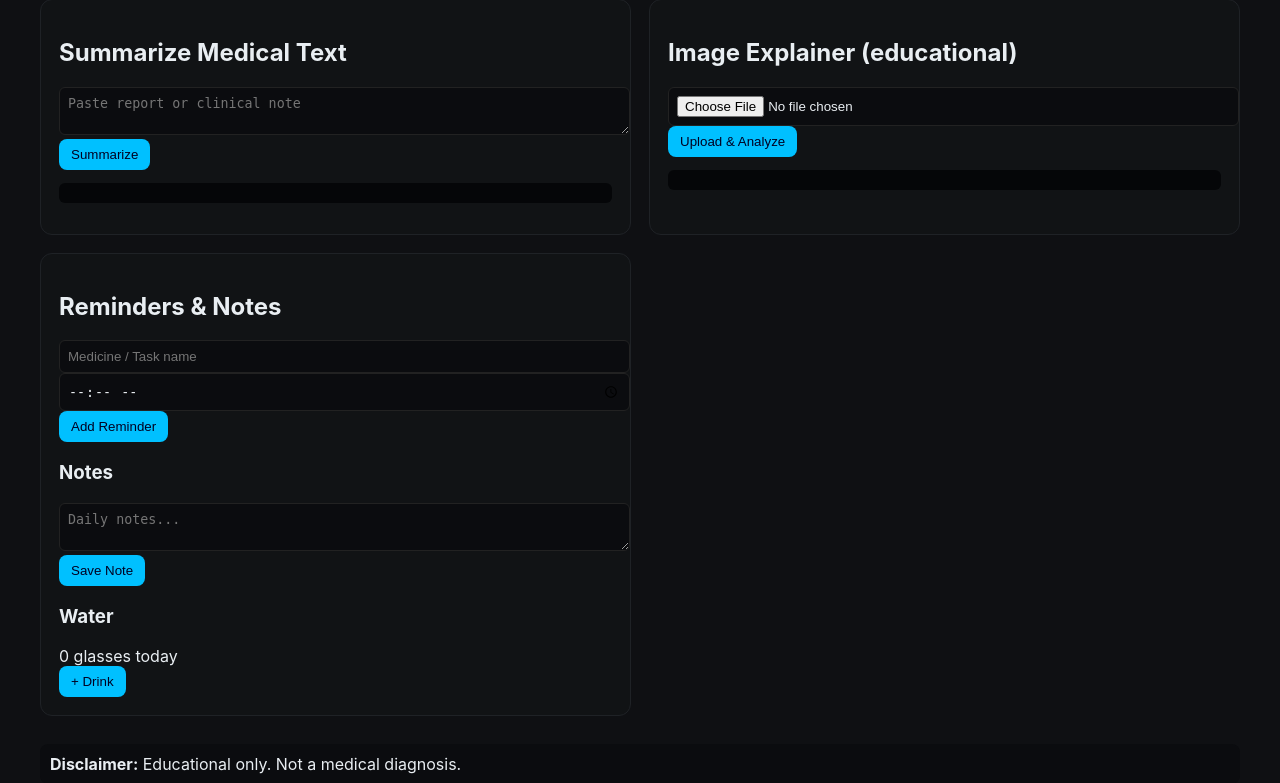
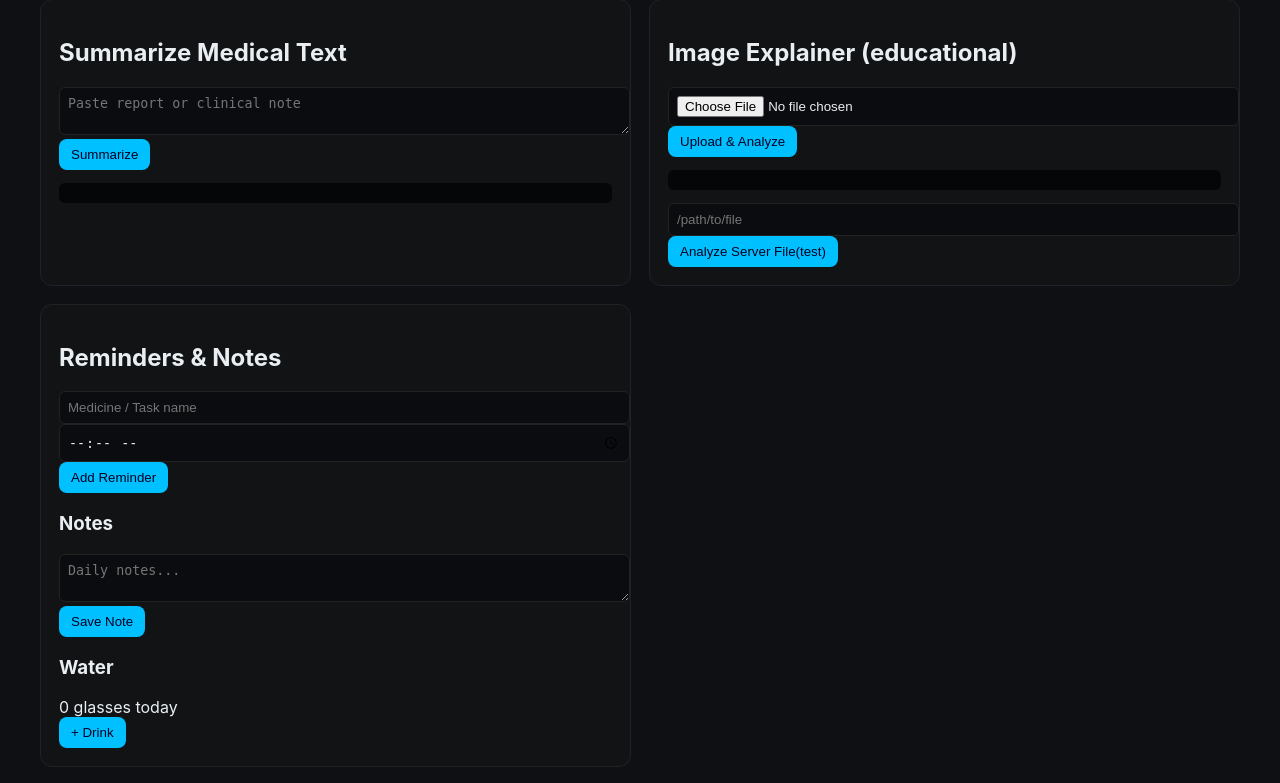
Before and after one commit to s-ajay-2010/Medibot-Web, a Flask app: page / in a window 1280 px wide. Shown: the part 275-1058 px from the top of the page. Run offline with Flask 2, Linux system fonts and the light colour scheme; data that the repository does not hold is empty.

Commit message:
please help god

```diff
--- a/templates/index.html
+++ b/templates/index.html
@@ -44,6 +44,9 @@
       <input type="file" id="imageFile" accept="image/*">
       <button id="btnUpload">Upload & Analyze</button>
       <pre id="imgOut" class="result"></pre>
+
+      <input id="localpath" placeholder="/path/to/file" value="" />
+      <button id="btnAnalyzeLocal">Analyze Server File(test)</button>
     </section>
 
     <section class="card">
```
